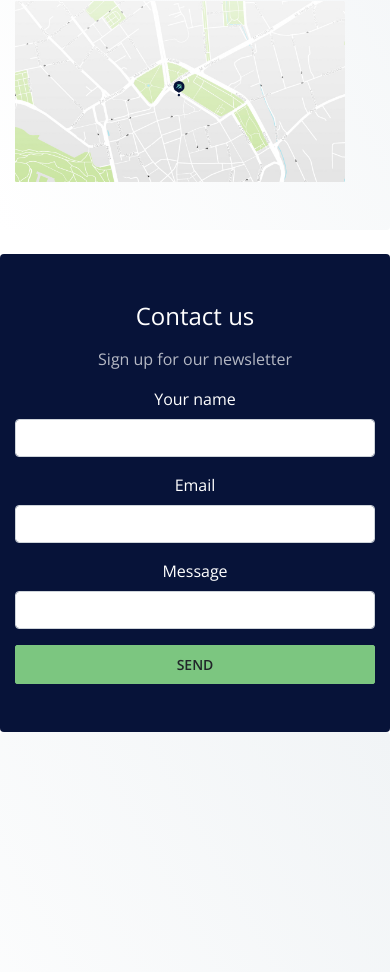
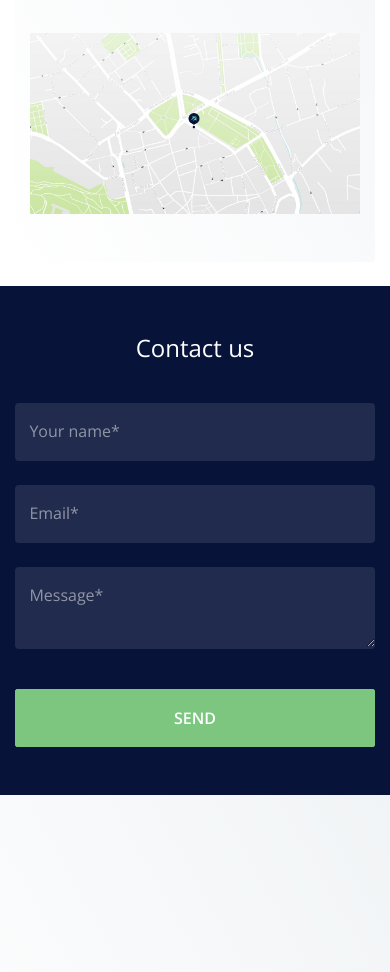
Before and after one commit to niC00L/webscope, a website with bundled scripts: page contact.html in a window 390 px wide. Shown: the part 772-1744 px from the top of the page. Built offline with nearby package versions, Linux system fonts and the light colour scheme.

Commit message:
Finished contact, missing map

```diff
--- a/contact.html
+++ b/contact.html
@@ -79,24 +79,24 @@
     </div>
 </header>
 
-
-<section class="section section--small container section--gray mb-4">
+<div class="container">
+    <section class="section section--small section--gray mb-4">
         <div class="row justify-content-center">
             <div class="col-11 col-md-9 col-lg-7 col-xl-5 text-center">
                 <h2 class="section__heading section__heading">Our office</h2>
             </div>
             <div class="col-12 col-xl-10">
-            <div class="row text-center mb-5 pb-4">
-                <p class="col-lg-4">
+                <div class="row text-center mb-2 mb-md-5 pb-4">
+                    <p class="col-md-4 col-contact">
                         <span class="font-weight-bold">Webscope s.r.o. </span> <br/>
                         Moravské náměstí 127/3 <br/>
                         602 00 Brno
                     </p>
-                <p class="col-lg-4">
+                    <p class="col-md-4 col-contact">
                         <a href="mailto:hello@webscope.io">hello@webscope.io</a> <br/>
                         <a class="text-gray" href="tel:+421948504395">+421 948 504 395</a>
                     </p>
-                <p class="col-lg-4">
+                    <p class="col-md-4 col-contact">
                         Reg. no: 04114833 <br/>
                         VAT ID: CZ04114833
                     </p>
@@ -105,32 +105,42 @@
             </div>
         </div>
     </section>
+</div>
 
 <section class="custom-components section section--small section--dark container mb-lg-4">
     <div class="row justify-content-center">
         <div class="col-md-10 col-lg-6 col-xl-5 text-center">
             <h2 class="section__heading">Contact us</h2>
-            <p class="text-faded">
+            <p class="text-faded d-none d-md-block">
                 Sign up for our newsletter
             </p>
             <form>
-                <div class="form-group">
-                    <label for="name">Your name</label>
-                    <input type="text" class="form-control" id="name"/>
+                <div class="pb-3">
+                <div class="md-input">
+                    <input class="md-form-control" required="" type="text">
+                    <span class="highlight"></span>
+                    <span class="bar"></span>
+                    <label>Your name*</label>
                 </div>
-                <div class="form-group">
-                    <label for="email">Email</label>
-                    <input type="email" class="form-control" id="email"/>
+                <div class="md-input">
+                    <input class="md-form-control" required="" type="text">
+                    <span class="highlight"></span>
+                    <span class="bar"></span>
+                    <label>Email*</label>
                 </div>
-                <div class="form-group">
-                    <label for="message">Message</label>
-                    <input type="text" class="form-control" id="message"/>
+                <div class="md-input">
+                    <textarea class="md-form-control" required="" type="text"></textarea>
+                    <span class="highlight"></span>
+                    <span class="bar"></span>
+                    <label>Message*</label>
+                </div>
             </div>
                 <button type="submit" class="btn btn-primary btn-block">Send</button>
             </form>
         </div>
     </div>
 </section>
+
 
 <section class="hire-us">
     <div class="section--gray container d-flex justify-content-center">
--- a/js/creative.js
+++ b/js/creative.js
@@ -17,6 +17,12 @@
 
 $('#mainNav').on('show.bs.collapse', function () {
   $('#mainNav').addClass('open');
+});
+
+$("textarea").on('input', function() {
+  var scroll_height = $("textarea").get(0).scrollHeight;
+
+  $("textarea").css('height', scroll_height + 'px');
 });
 
 $('#mainNav').on('hide.bs.collapse', function () {
--- /dev/null
+++ b/scss/_custom.scss
@@ -0,0 +1,127 @@
+// Homepage
+
+.section.enterprise {
+	padding-bottom: 1rem;
+
+	@include media-breakpoint-up(lg) {
+		padding-bottom: 2rem;
+	}
+}
+
+
+//Our process
+.page--process {
+	@include media-breakpoint-down(md) {
+		hr {
+			margin-top: 0;
+			margin-bottom: 0;
+		}
+	}
+}
+
+//Project detail
+.page--works-detail {
+	.section--gray.problem {
+		min-height: auto;
+	}
+}
+
+
+//Contact
+
+.page--contact {
+	@include media-breakpoint-down(md) {
+		.hero__text {
+			width: 80%;
+		}
+
+		.section__heading {
+			margin-bottom: 2.5rem;
+		}
+
+		.col-contact:not(:last-child) {
+			margin-bottom: 2.5rem;
+		}
+	}
+	@include media-breakpoint-up(md) {
+		textarea {
+			overflow: hidden;
+			height: 3.625em;
+		}
+	}
+}
+
+
+
+
+
+
+.md-input {
+    position: relative;
+    margin-bottom: 1.5em;
+    border-radius: $border-radius;
+    overflow: hidden;
+ 	.md-form-control {
+        font-size: 1rem;
+        padding: 1.5em 1em .5em .9em;
+        display: block;
+        width: 100%;
+        color: $white;
+        border: none;
+        border-bottom: 2px solid transparent;
+        box-shadow: none;
+        background-color: rgba($white, .1);
+    }
+
+    label {
+        color: rgba($white, 0.5);
+        font-size: 1rem;
+        font-weight: normal;
+        position: absolute;
+        pointer-events: none;
+        left: .9em;
+        top: 1em;
+        transition: 0.2s ease all;
+        -moz-transition: 0.2s ease all;
+        -webkit-transition: 0.2s ease all;
+    }
+
+    .bar:before {
+        left: 50%;
+    }
+
+ 	.bar:after {
+        right: 50%;
+    }
+
+    .md-input .highlight {
+        position: absolute;
+        height: 60%;
+        width: 100px;
+        top: 25%;
+        left: 0;
+        pointer-events: none;
+        opacity: 0.5;
+    }
+    .md-form-control:focus ~ label, .md-form-control:valid ~ label {
+	    top: .33em;
+	    left: 1.2em;
+	    font-size: .75em;
+	}
+	.md-form-control:focus {outline: none;}
+	.bar:before, .bar:after {
+	    content: '';
+	    height: 2px;
+	    width: 0;
+	    bottom: 0px;
+	    position: absolute;
+	    background: $primary;
+	    transition: 0.2s ease all;
+	    -moz-transition: 0.2s ease all;
+	    -webkit-transition: 0.2s ease all;
+	}
+
+	.md-form-control:focus ~ .bar:before, .md-form-control:focus ~ .bar:after {
+	    width: 50%;
+	}
+}
--- a/scss/_global.scss
+++ b/scss/_global.scss
@@ -16,9 +16,15 @@
   }
 }
 
-.hire-us a {
-  font-size: 1.5rem;
-
+.hire-us {
+  a {
+    font-size: 1.5rem;
+  }
+  .section--gray {
+    @include media-breakpoint-down(md) {
+      border-radius: 0;
+    }
+  }
 }
 
 .text-gray {color: $gray-dark;}
@@ -31,7 +37,9 @@ html {
 
 .btn {
   text-transform: uppercase;
-  font-size: .875em;
+  &.btn-sm{font-size: .875em;}
+
+  &.btn-primary {color: $white;}
 }
 
 body {
--- a/scss/variables.scss
+++ b/scss/_variables.scss
@@ -55,8 +55,14 @@ $navbar-padding-x:                  0;
 $btn-border-radius:           $border-radius/2 ;
 $btn-border-radius-lg:        $border-radius-lg/2 ;
 
-$btn-padding-y:               .5rem;
-$btn-padding-x:               2.5rem;
+$btn-padding-y:               1rem;
+$btn-padding-x:               3.5rem;
+
+$btn-padding-y-sm:            .5rem;
+$btn-padding-x-sm:            2.5rem;
+
+//$btn-padding-y-lg:            $input-btn-padding-y-lg !default;
+//$btn-padding-x-lg:            $input-btn-padding-x-lg !default;
 
 $btn-font-weight:             600;
 $btn-border-radius-sm:        $border-radius-sm/2 ;
--- a/scss/components/_section.scss
+++ b/scss/components/_section.scss
@@ -64,6 +64,9 @@
     color: $white;
     background-color: $black;
     border-radius: $border-radius;
+    @include media-breakpoint-down(md) {
+      border-radius: 0;
+    }
 
     .section__heading {color: $white;}
   }
@@ -71,6 +74,7 @@
   &--gray {
     display: flex;
     justify-content: center;
+    align-items: center;
     flex-direction: column;
     > .row {width: 100%;}
     min-height: 37rem;
--- a/scss/custom.scss
+++ /dev/null
@@ -1,27 +0,0 @@
-// Homepage
-
-.section.enterprise {
-	padding-bottom: 1rem;
-
-	@include media-breakpoint-up(lg) {
-		padding-bottom: 2rem;
-	}
-}
-
-
-//Our process
-.page--process {
-	@include media-breakpoint-down(md) {
-		hr {
-			margin-top: 0;
-			margin-bottom: 0;
-		}
-	}
-}
-
-//Project detail
-.page--works-detail {
-	.section--gray.problem {
-		min-height: auto;
-	}
-}
```
Also changed, not shown: html/contact.html (+26 -16 lines), html/index.html (+1 -1 lines), index.html (+1 -1 lines), css/creative.css, css/creative.min.css, css/main.css (deleted), css/main.min.css (deleted), js/creative.min.js. Lines whose indentation alone changed are shown as unchanged.
